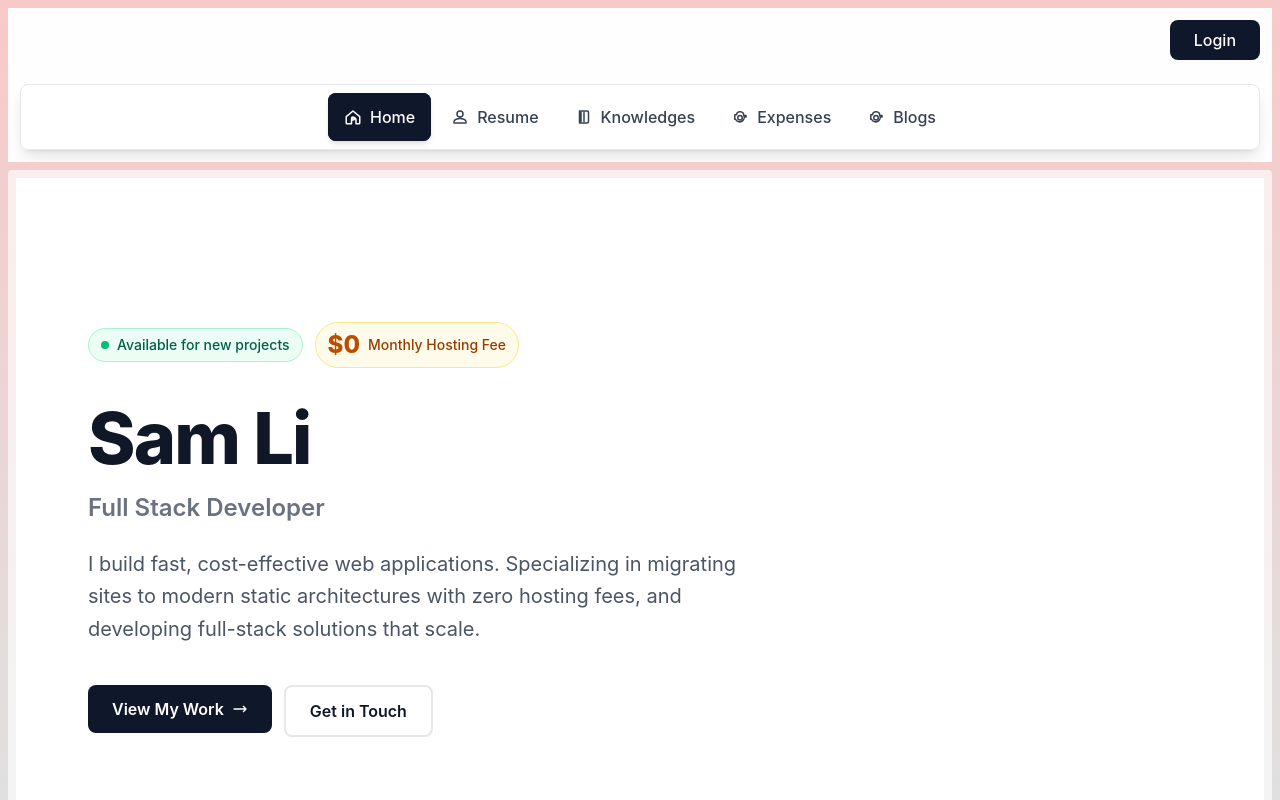
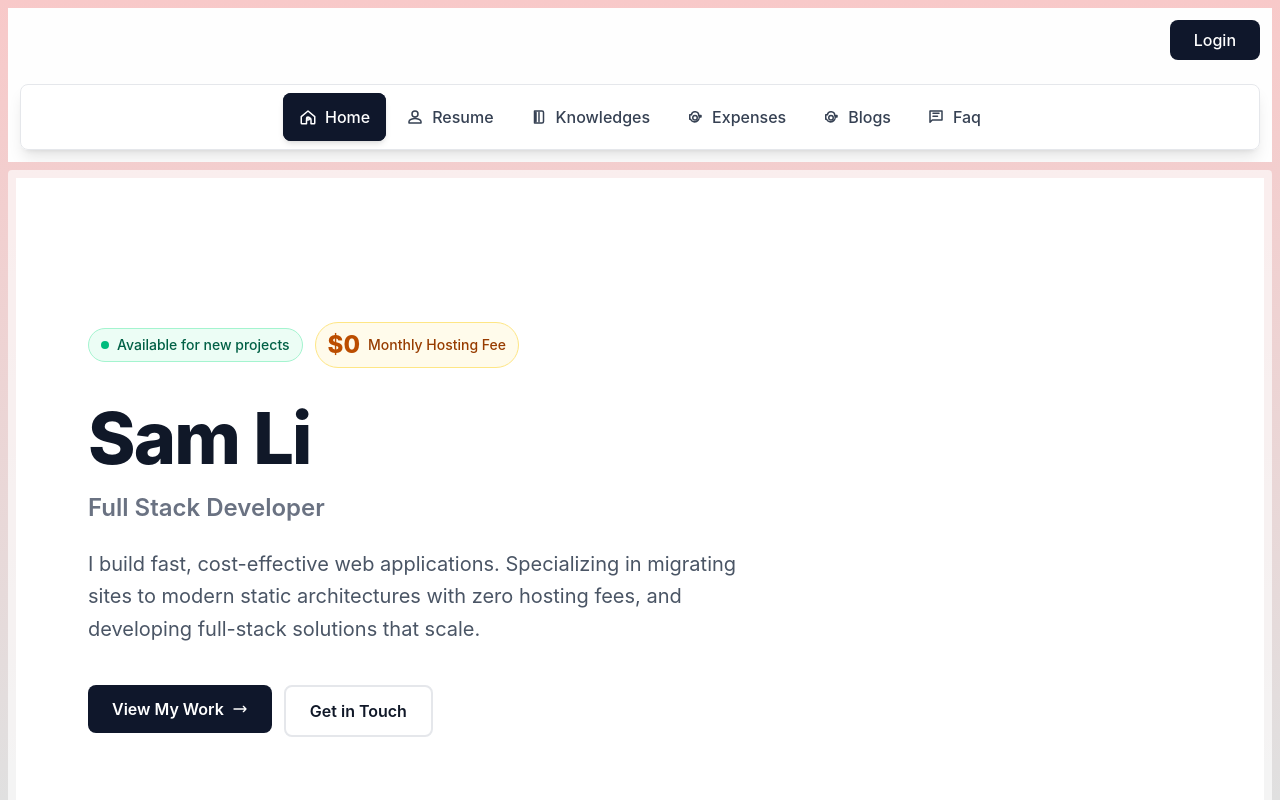
Before and after one commit to 09liweis/dashboard, a Next.js app: page / in a window 1280 px wide. Shown: the top 800 px of the page. Built offline with nearby package versions, Linux system fonts and the light colour scheme.

Commit message:
show faq on menu

```diff
--- a/components/Header.tsx
+++ b/components/Header.tsx
@@ -6,12 +6,13 @@ import { HeaderProps, emptyUser } from "../types";
 import Icon from "./Icon";
 
 const NAV_LINKS = [
-  { tl: "home", url: "/", icon: "house-user" },
+  { tl: "Home", url: "/", icon: "house-user" },
   { tl: "Resume", url: "/resume", icon: "user" },
   { tl: "knowledges", url: "/knowledges", icon: "book" },
   // { tl: "todos", url: "/todos", icon: "list" },
-  { tl: "expenses", url: "/expenses", icon: "piggy-bank" },
-  { tl: "blogs", url: "/blogs", icon: "piggy-bank" },
+  { tl: "Expenses", url: "/expenses", icon: "piggy-bank" },
+  { tl: "Blogs", url: "/blogs", icon: "piggy-bank" },
+  { tl: "Faq", url: "/faq", icon: "comments" },
 ];
 
 function UserSection({
```
